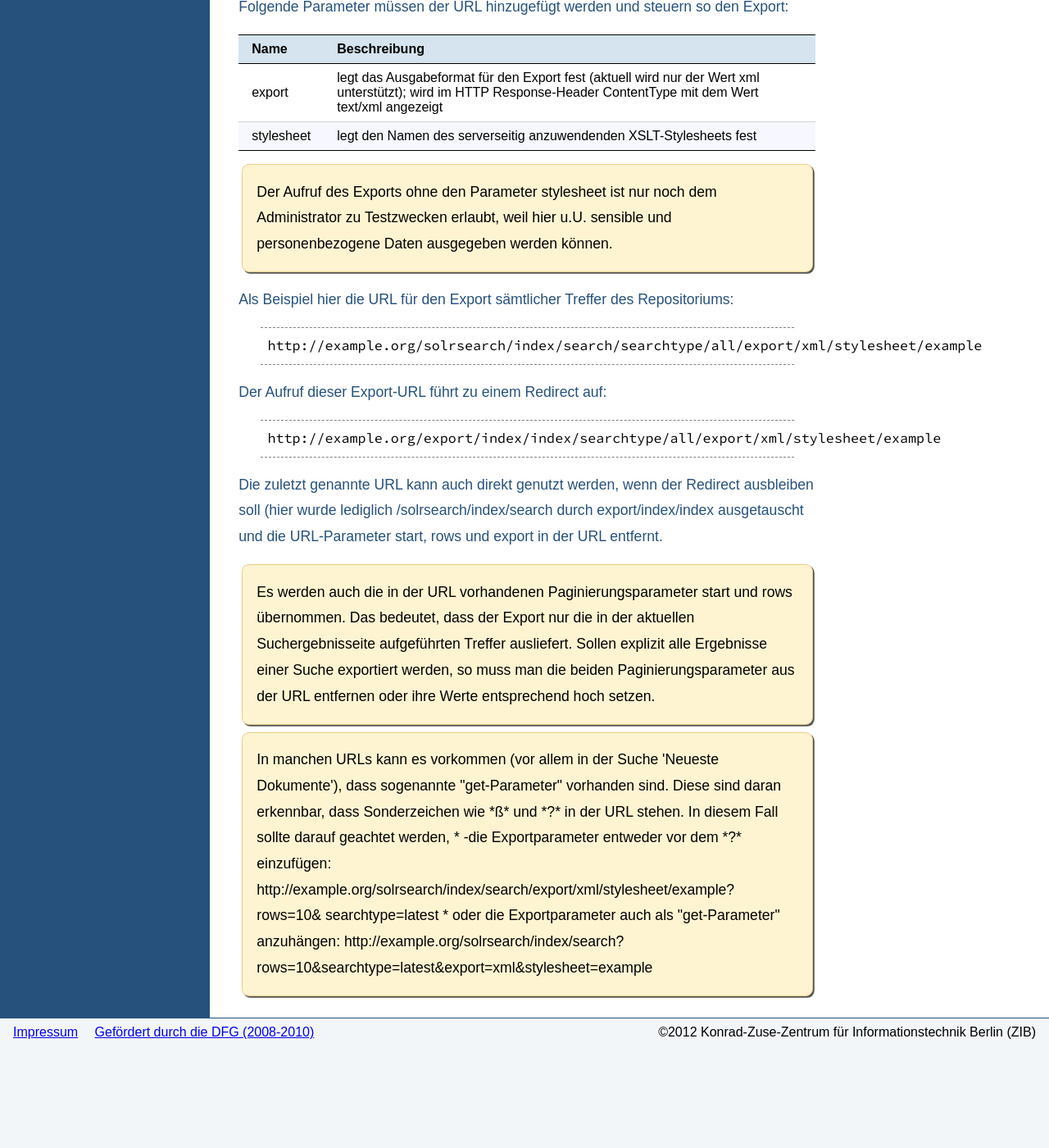
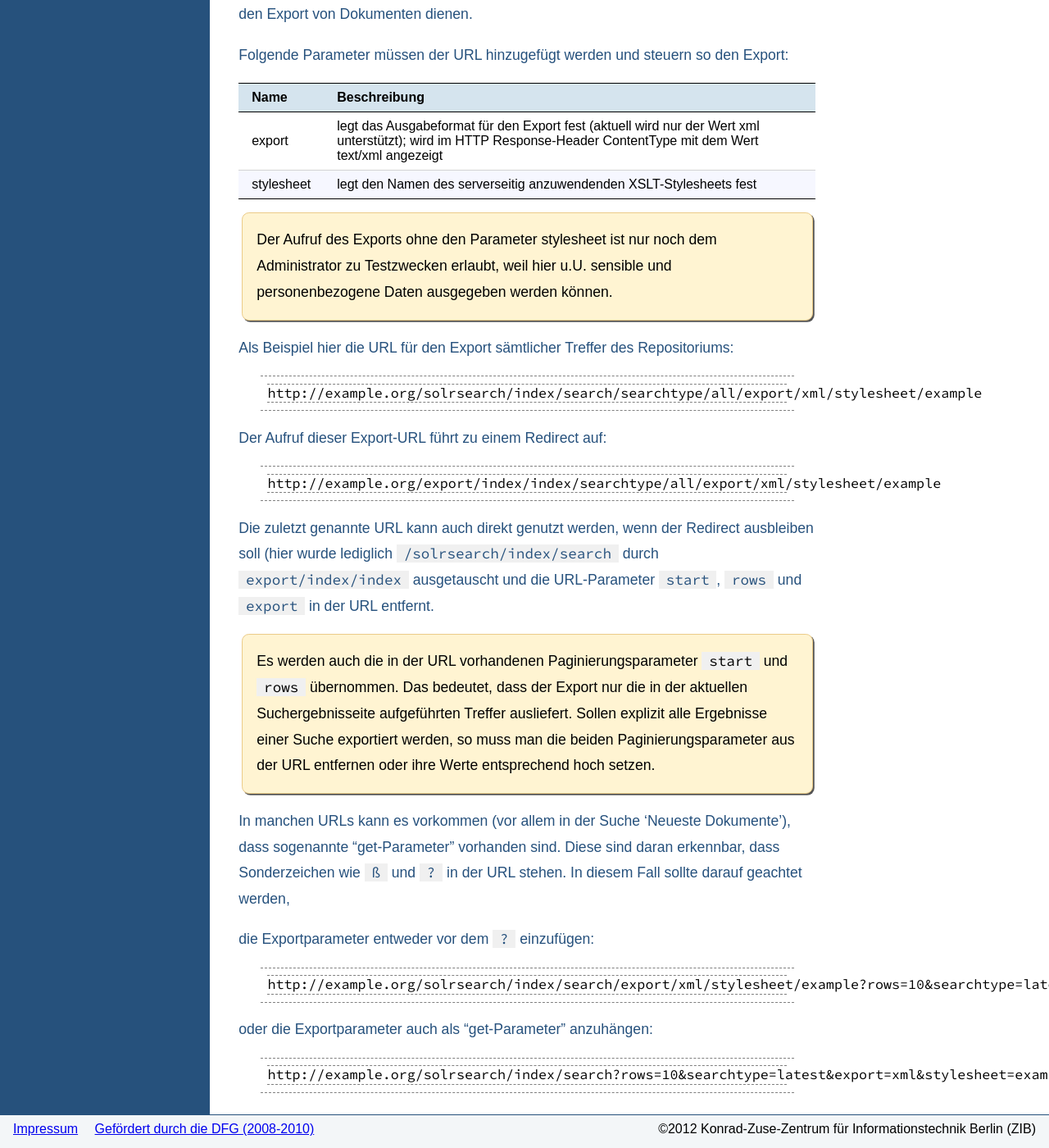
Before and after one commit to OPUS4/userdoc, a Jekyll site: the page built from features/export.md, in a window 1280 px wide and 1400 px high, scrolled down 1201 px. Shown: the whole window at 82% size. Built offline with Jekyll 4.4.1, drawn with Linux system fonts in a browser that asks for light colours; before the commit the page ends 2483 px from its top, so only the background shows below that; some of the changed text lies outside the part shown.

Commit message:
#4 Exportseite aufbereitet.

```diff
--- a/features/export.md
+++ b/features/export.md
@@ -5,10 +5,15 @@ weight: 50
 
 # Export
 
-Mit OPUS Version 4.4.4 gibt es nun die Möglichkeit, einen Button für den Export nach XML auf der Frontdoor und auf den Ergebnisseiten der Suche anzuzeigen. Dieser Button wird über Parameter in der `config.ini` aktiviert, wie in EXPORT SETTINGS 65 beschrieben, und steht dann für den Administrator und für alle Nutzerrollen mit dem Recht export zur Verfügung.
+Mit OPUS Version 4.4.4 gibt es nun die Möglichkeit, einen Button für den Export nach XML auf der Frontdoor und auf den
+Ergebnisseiten der Suche anzuzeigen. Dieser Button wird über Parameter in der `config.ini` aktiviert, wie in
+[Export Einstellungen](../config/export.html) beschrieben, und steht dann für den Administrator und für alle
+Nutzerrollen mit dem Recht `export` zur Verfügung.
 
-<p class="note">
-In der Standardauslieferung ist der Zugriff auf das Modul nur für Admins erlaubt. Soll der Zugriff weiteren Personen erlaubt sein, muss die ihnen zugewiesene Rolle das Recht erhalten, auf das Modul "export" zuzugreifen (Informationen zu den Einstellungen der Zugriffskontrolle siehe Kapitel "Nutzerrollen 165 ").
+<p class="note" markdown="1">
+In der Standardauslieferung ist der Zugriff auf das Modul nur für Admins erlaubt. Soll der Zugriff weiteren Personen
+erlaubt sein, muss die ihnen zugewiesene Rolle das Recht erhalten, auf das Modul "export" zuzugreifen. Die
+Einstellungen der [Zugriffskontrolle](../admin/security.html) können in der Administration vorgenommen werden.
 </p>
 
 Standardmäßig wird die Datei
@@ -39,37 +47,37 @@ Folgende Parameter müssen der URL hinzugefügt werden und steuern so den Export
 |----------+-------------------------------------------------------------------|
 
 <p class="note">
-Der Aufruf des Exports ohne den Parameter stylesheet ist nur noch dem Administrator zu Testzwecken erlaubt, weil hier u.U. sensible und personenbezogene Daten ausgegeben werden können.
+Der Aufruf des Exports ohne den Parameter stylesheet ist nur noch dem Administrator zu Testzwecken erlaubt,
+weil hier u.U. sensible und personenbezogene Daten ausgegeben werden können.
 </p>
 
 Als Beispiel hier die URL für den Export sämtlicher Treffer des Repositoriums:
 
-{% highlight text %}
-http://example.org/solrsearch/index/search/searchtype/all/export/xml/stylesheet/example
-{% endhighlight %}
+    http://example.org/solrsearch/index/search/searchtype/all/export/xml/stylesheet/example
 
 Der Aufruf dieser Export-URL führt zu einem Redirect auf:
 
-{% highlight text %}
-http://example.org/export/index/index/searchtype/all/export/xml/stylesheet/example
-{% endhighlight %}
+    http://example.org/export/index/index/searchtype/all/export/xml/stylesheet/example
 
-Die zuletzt genannte URL kann auch direkt genutzt werden, wenn der Redirect ausbleiben soll (hier wurde lediglich /solrsearch/index/search durch export/index/index ausgetauscht und die URL-Parameter start, rows und export in der URL entfernt.
+Die zuletzt genannte URL kann auch direkt genutzt werden, wenn der Redirect ausbleiben soll
+(hier wurde lediglich `/solrsearch/index/search` durch `export/index/index` ausgetauscht und die URL-Parameter `start`,
+`rows` und `export` in der URL entfernt.
 
-<p class="note">
-Es werden auch die in der URL vorhandenen Paginierungsparameter start und rows übernommen. Das bedeutet, dass der Export nur die in der aktuellen Suchergebnisseite aufgeführten Treffer ausliefert. Sollen explizit alle Ergebnisse einer Suche exportiert werden, so muss man die beiden Paginierungsparameter aus der URL entfernen oder ihre Werte entsprechend hoch setzen.
+<p class="note" markdown="1">
+Es werden auch die in der URL vorhandenen Paginierungsparameter `start` und `rows` übernommen. Das bedeutet, dass der
+Export nur die in der aktuellen Suchergebnisseite aufgeführten Treffer ausliefert. Sollen explizit alle Ergebnisse
+einer Suche exportiert werden, so muss man die beiden Paginierungsparameter aus der URL entfernen oder ihre Werte
+entsprechend hoch setzen.
 </p>
 
-<p class="note">
-In manchen URLs kann es vorkommen (vor allem in der Suche 'Neueste Dokumente'), dass sogenannte "get-Parameter" vorhanden sind. Diese sind daran erkennbar, dass Sonderzeichen wie *ß* und *?* in der URL stehen. In diesem Fall sollte darauf geachtet werden,
+In manchen URLs kann es vorkommen (vor allem in der Suche 'Neueste Dokumente'), dass sogenannte "get-Parameter"
+vorhanden sind. Diese sind daran erkennbar, dass Sonderzeichen wie `ß` und `?` in der URL stehen. In diesem Fall
+sollte darauf geachtet werden,
 
-* -die Exportparameter entweder vor dem *?* einzufügen:
+die Exportparameter entweder vor dem `?` einzufügen:
 
-http://example.org/solrsearch/index/search/export/xml/stylesheet/example?
-    rows=10&
-    searchtype=latest
+    http://example.org/solrsearch/index/search/export/xml/stylesheet/example?rows=10&searchtype=latest
 
-* oder die Exportparameter auch als "get-Parameter" anzuhängen:
+oder die Exportparameter auch als "get-Parameter" anzuhängen:
 
-http://example.org/solrsearch/index/search?rows=10&searchtype=latest&export=xml&stylesheet=example
-</p>
+    http://example.org/solrsearch/index/search?rows=10&searchtype=latest&export=xml&stylesheet=example
```
Also changed, not shown: other parts of features/export.md (+5 -2 lines).
